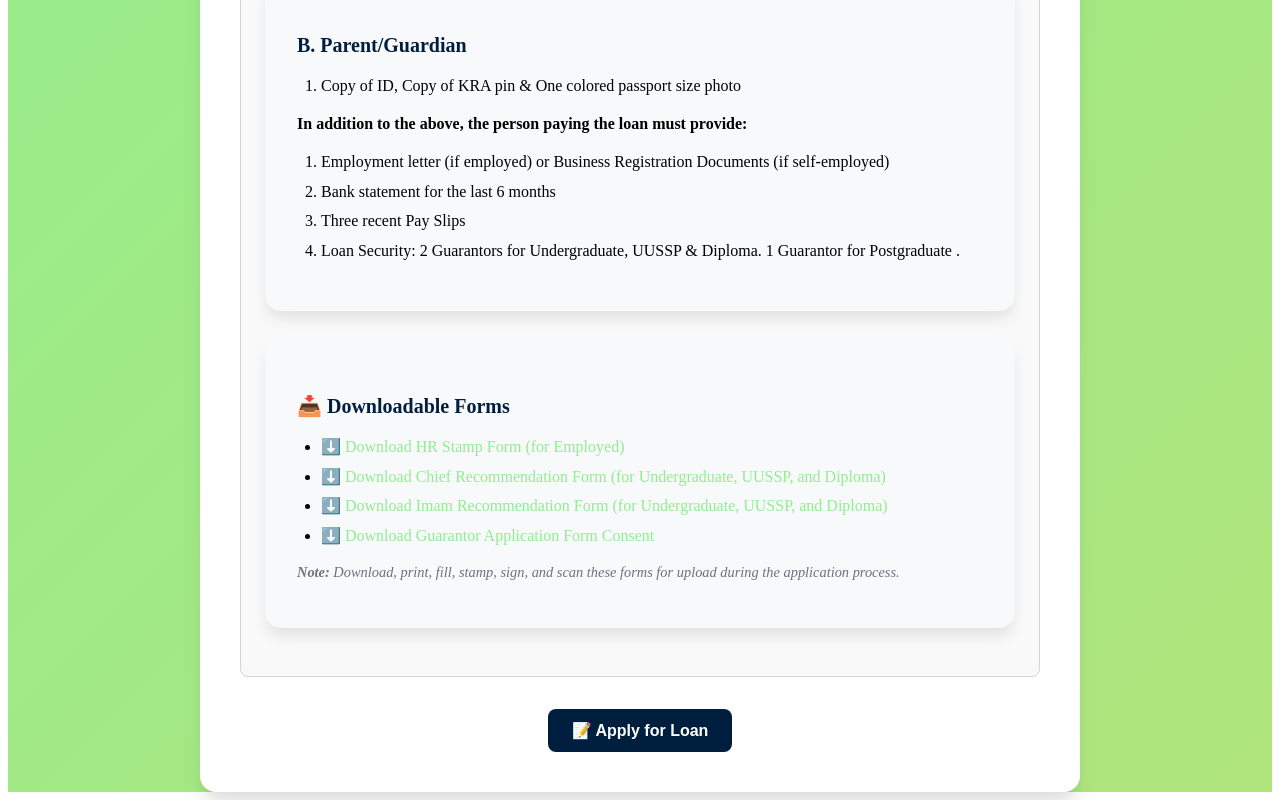
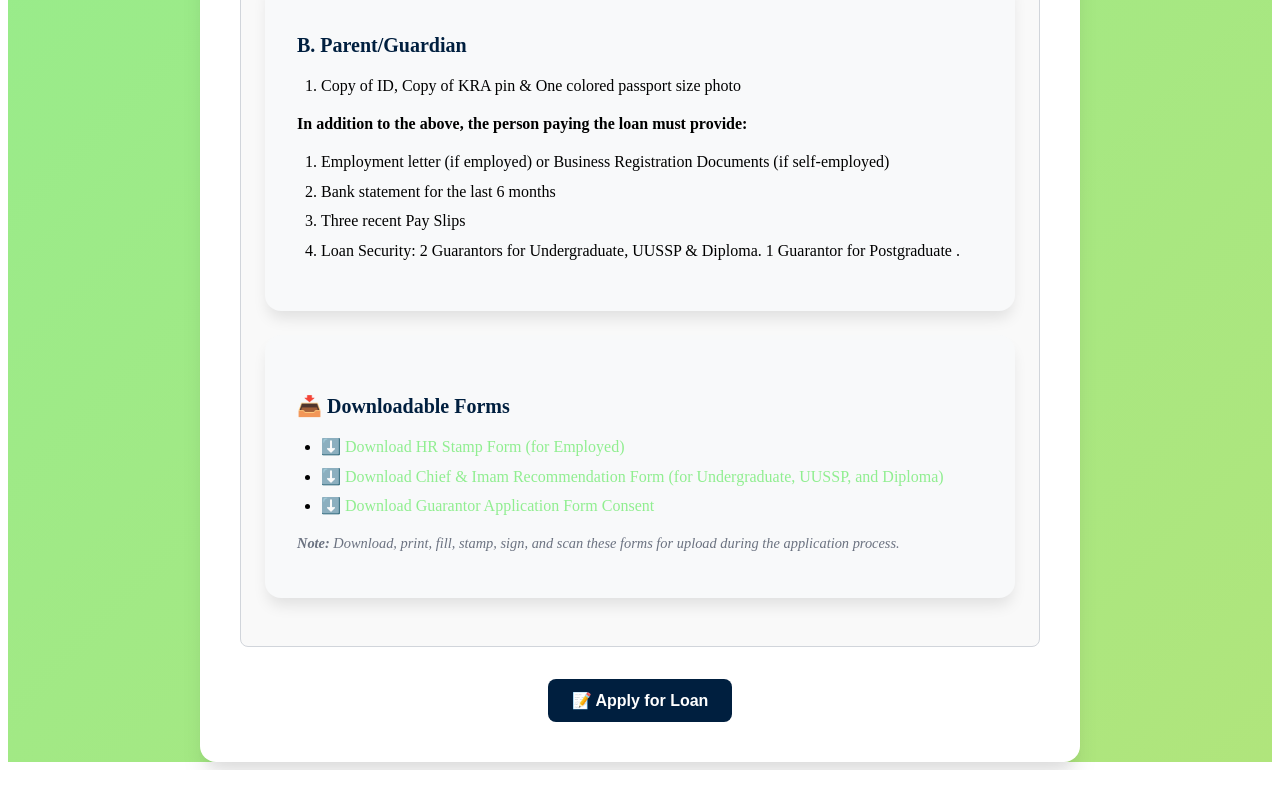
Before and after one commit to Elle-Wato/study-loan-app-demo, a React (Vite) app: page /dashboard in a window 1280 px wide. Shown: the part 821-1621 px from the top of the page. After the commit the page ends 1591 px from the top, so only its background shows below. Built offline with nearby package versions, Linux system fonts and the light colour scheme.

Commit message:
updated dashboard

```diff
--- a/src/pages/ApplicationForm/EmploymentSection.jsx
+++ b/src/pages/ApplicationForm/EmploymentSection.jsx
@@ -66,17 +66,12 @@ export default function EmploymentDetails({ onNext, onBack }) {
           <input type="file" multiple className="emp-file" />
         </div>
         <div className="emp-field">
-          <label className="emp-label">✍️ HR Stamp & Supervisor Signature (Scanned)</label>
+          <label className="emp-label">✍️ Upload HR Stamp & Supervisor Signature (Scanned)</label>
           <input type="file" className="emp-file" />
         </div>
       </div>
 
-      <p className="emp-download">
-        <strong>📥 Download HR Form:</strong>{" "}
-        <a href="/hr-form.pdf" download className="emp-link">
-          Download HR Stamp Form
-        </a>
-      </p>
+
 
       <div className="emp-buttons">
         <button
--- a/src/pages/ApplicationForm/GuarantorSection.jsx
+++ b/src/pages/ApplicationForm/GuarantorSection.jsx
@@ -75,7 +75,7 @@ export default function GuarantorSection({ onNext, onBack, program }) {
       </div>
 
       <p className="guar-text">
-        📝 Download, print, fill, sign, then upload the documents below.
+        📝 Fill out the form below and upload the required documents.
         <br />
         <strong>Note:</strong> For Postgraduate programs, only 1 guarantor is required. For other programs, 2 guarantors are needed.
       </p>
@@ -363,12 +363,12 @@ export default function GuarantorSection({ onNext, onBack, program }) {
             </div>
           </div>
 
-          {/* Document Uploads */}
+          {/* Attachments */}
+          <div className="guar-section">
+            <h5>Attachments</h5>
             <div className="guar-grid">
               <div className="guar-item">
-              <a href="/guarantor-consent.pdf" download className="guar-link">
-                ⬇️ Download Guarantor Consent Form
-              </a>
+                <label className="guar-label">📄 Upload Signed Consent Form</label>
                 <input
                   type="file"
                   onChange={(e) => handleFileChange(index, "consentFile", e.target.files[0])}
@@ -376,7 +376,7 @@ export default function GuarantorSection({ onNext, onBack, program }) {
                 />
               </div>
               <div className="guar-item">
-              <label className="guar-label">🆔 Upload ID</label>
+                <label className="guar-label">🆔 Upload Copy of Identity Card</label>
                 <input
                   type="file"
                   onChange={(e) => handleFileChange(index, "idFile", e.target.files[0])}
@@ -393,6 +393,7 @@ export default function GuarantorSection({ onNext, onBack, program }) {
               </div>
             </div>
           </div>
+        </div>
       ))}
 
       <div className="guar-buttons">
--- a/src/pages/ApplicationForm/RecommendationsSection.jsx
+++ b/src/pages/ApplicationForm/RecommendationsSection.jsx
@@ -13,20 +13,11 @@ export default function RecommendationsSection({ onNext, onBack }) {
   return (
     <Section title="J & K. Community Recommendations" className="rec-section">
       <p className="rec-text">
-        📝 Download, print, stamp, sign, then upload the documents below.
+        📝 Upload the stamped and signed Chief and Imam recommendation.
       </p>
 
       <div className="rec-grid">
         <div className="rec-item">
-          <a href="/chief-recommendation.pdf" download className="rec-link">
-            ⬇️ Download Chief Recommendation Form
-          </a>
-          <input type="file" className="rec-file" />
-        </div>
-        <div className="rec-item">
-          <a href="/imam-recommendation.pdf" download className="rec-link">
-            ⬇️ Download Imam Recommendation Form
-          </a>
           <input type="file" className="rec-file" />
         </div>
       </div>
--- a/src/pages/Dashboard.jsx
+++ b/src/pages/Dashboard.jsx
@@ -56,14 +56,10 @@ export default function Dashboard() {
               </li>
               <li>
                 <a href="/chief-recommendation.pdf" download className="dash-link">
-                  ⬇️ Download Chief Recommendation Form (for Undergraduate, UUSSP, and Diploma)
+                  ⬇️ Download Chief & Imam Recommendation Form (for Undergraduate, UUSSP, and Diploma)
                 </a>
               </li>
-              <li>
-                <a href="/imam-recommendation.pdf" download className="dash-link">
-                  ⬇️ Download Imam Recommendation Form (for Undergraduate, UUSSP, and Diploma)
-                </a>
-              </li>
+
               <li>
                 <a href="/guarantor-application.pdf" download className="dash-link">
                   ⬇️ Download Guarantor Application Form Consent
```
Lines whose indentation alone changed are shown as unchanged.
